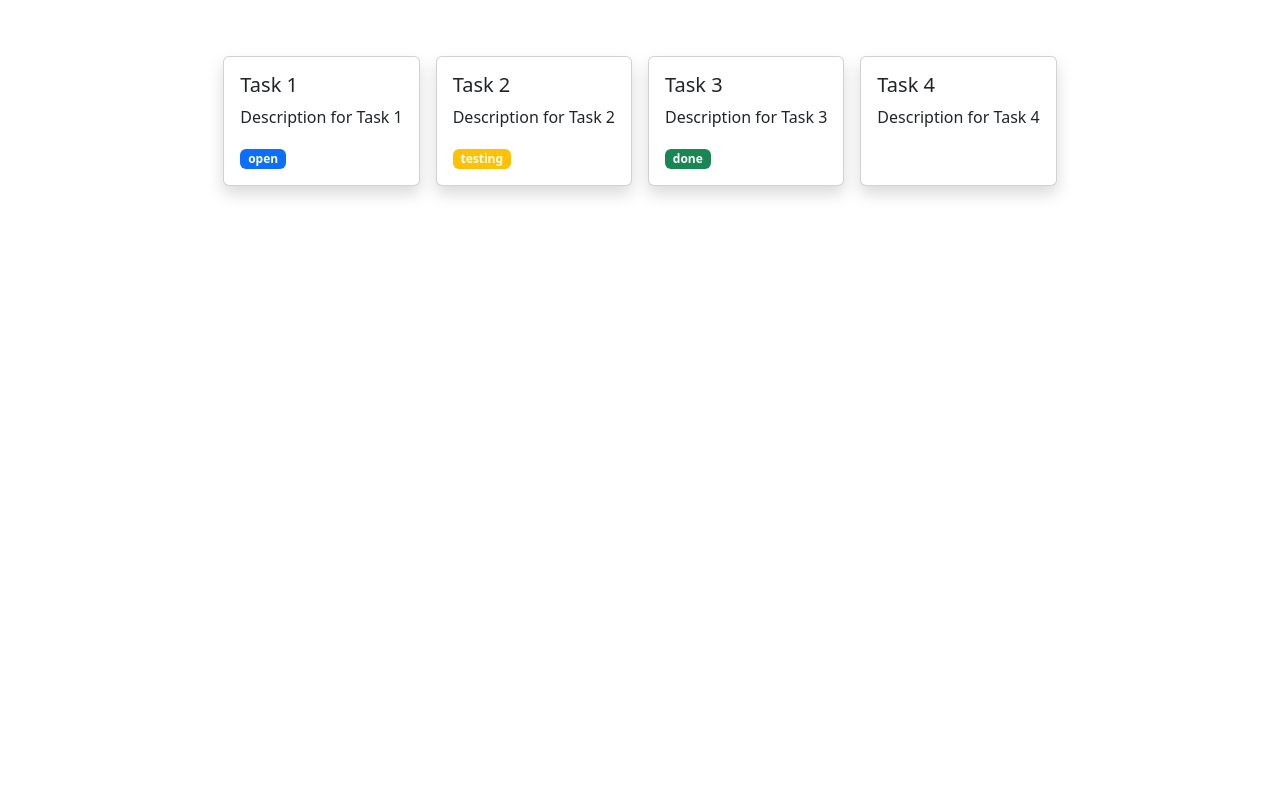
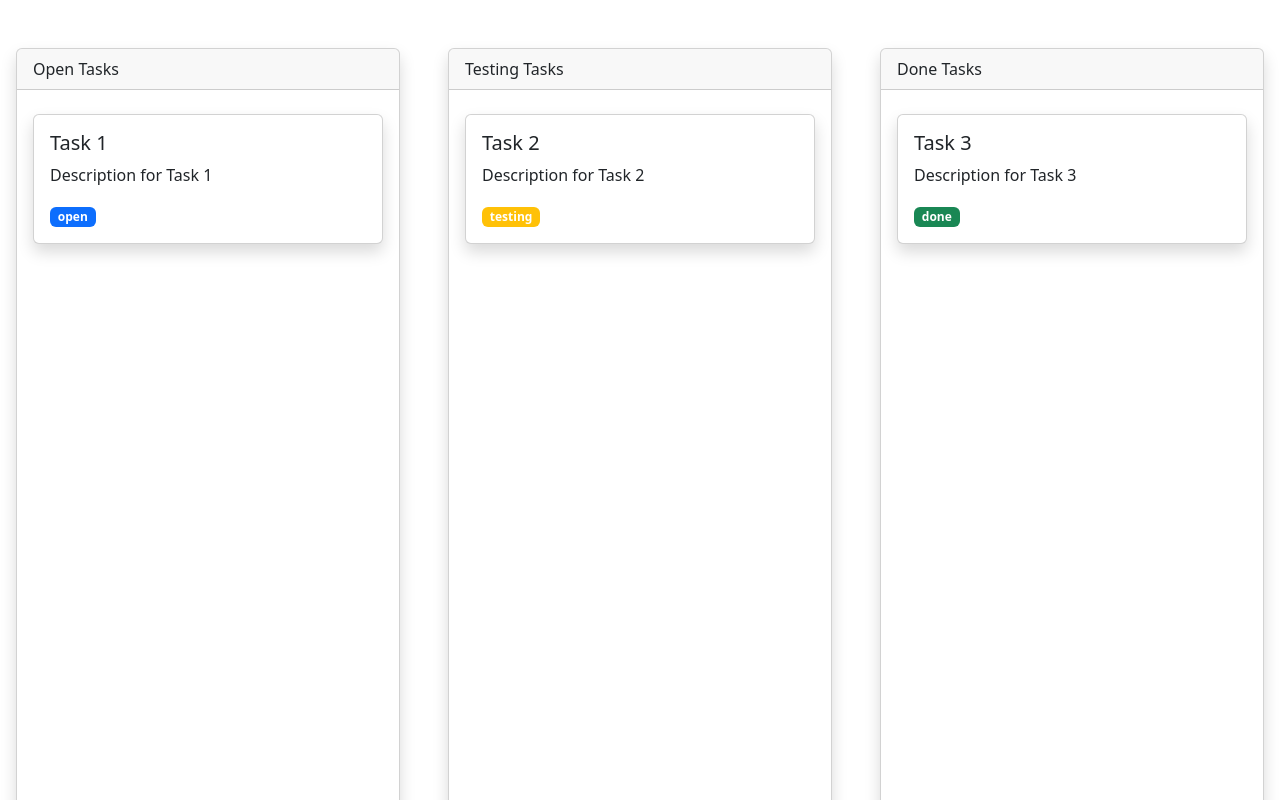
Before and after one commit to metekaya/task-management, a Vue app in the folder frontend/: page / in a window 1280 px wide. Shown: the top 800 px of the page. Built offline with nearby package versions, Linux system fonts and the light colour scheme.

Commit message:
Create a board for TaskCard components.

```diff
--- a/frontend/src/App.vue
+++ b/frontend/src/App.vue
@@ -1,20 +1,18 @@
 <template>
   <div id="app">
     <div class="d-flex justify-content-center">
-      <div class="d-flex justify-content-between gap-3 pt-5">
-        <TaskCard v-for="task in tasks" :key="task.id" :task="task" />
-      </div>
+      <TaskBoard :tasks="tasks" />
     </div>
   </div>
 </template>
 
 <script>
-import TaskCard from '@/components/TaskCard.vue';
+import TaskBoard from '@/components/TaskBoard.vue';
 
 export default {
   name: 'App',
   components: {
-    TaskCard,
+    TaskBoard,
   },
   data() {
     return {
--- /dev/null
+++ b/frontend/src/components/TaskBoard.vue
@@ -0,0 +1,25 @@
+<template>
+    <div class="d-flex justify-content-between gap-5 pt-5">
+        <TaskGroup status="open" :tasks="filteredTasks('open')" />
+        <TaskGroup status="testing" :tasks="filteredTasks('testing')" />
+        <TaskGroup status="done" :tasks="filteredTasks('done')" />
+    </div>
+</template>
+
+<script>
+import TaskGroup from '@/components/TaskGroup.vue';
+
+export default {
+  components: {
+    TaskGroup,
+  },
+  props: {
+    tasks: Array,
+  },
+  methods: {
+    filteredTasks(status) {
+      return this.tasks.filter(task => task.status === status);
+    },
+  },
+};
+</script>
--- /dev/null
+++ b/frontend/src/components/TaskGroup.vue
@@ -0,0 +1,24 @@
+<template>
+    <div class="card border-1 rounded shadow" style="width: 24rem; height: 1000px; overflow-y: auto;">
+        <div class="card-header">
+            {{ status.charAt(0).toUpperCase() + status.slice(1) }} Tasks
+        </div>
+        <div class="card-body p-3">
+            <TaskCard v-for="task in tasks" :key="task.id" :task="task" />
+        </div>
+    </div>
+</template>
+
+<script>
+import TaskCard from '@/components/TaskCard.vue';
+
+export default {
+  components: {
+    TaskCard,
+  },
+  props: {
+    status: String,
+    tasks: Array,
+  },
+};
+</script>
```
Also changed, not shown: 2 other files (tests, documents, lock files or other folders).
